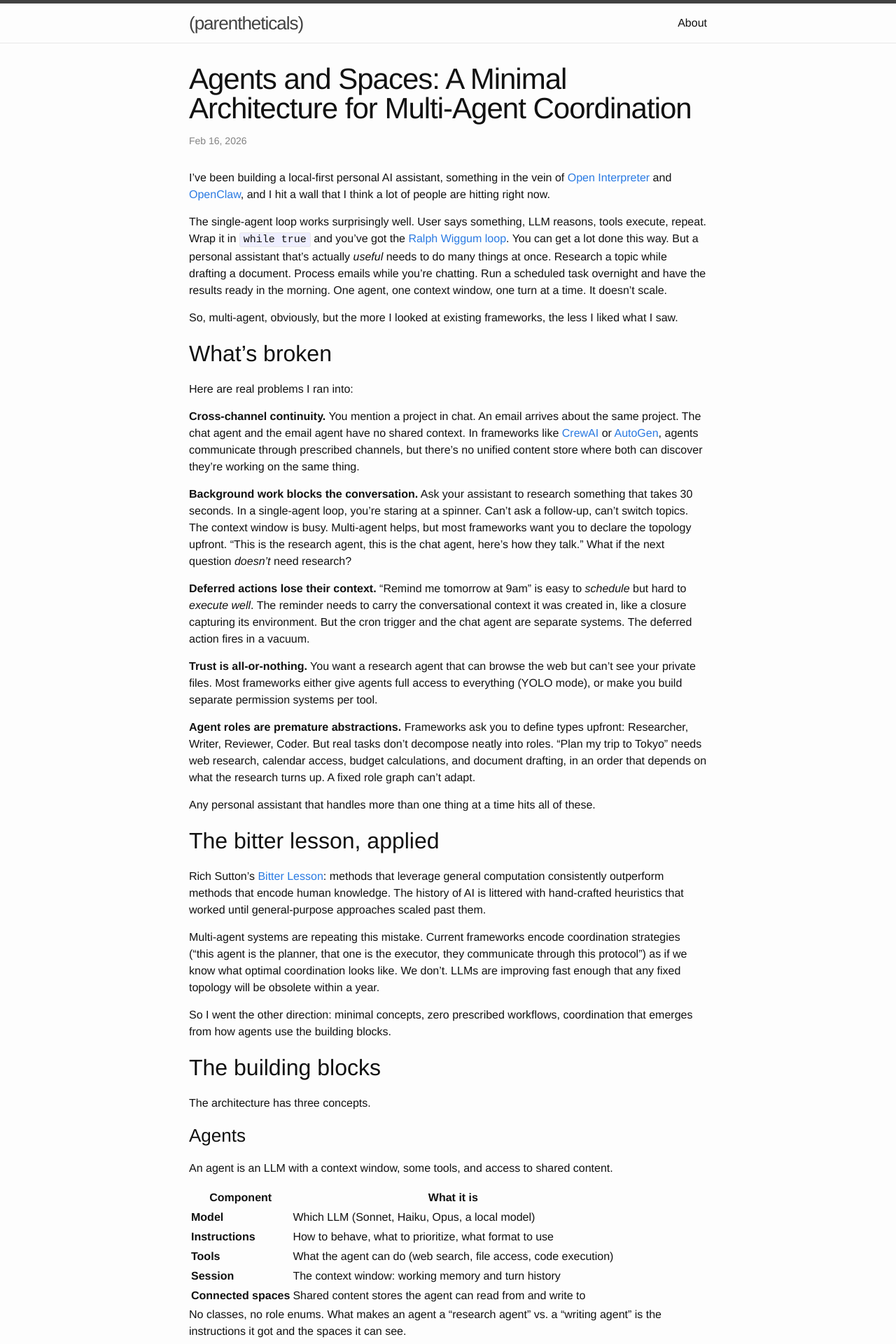
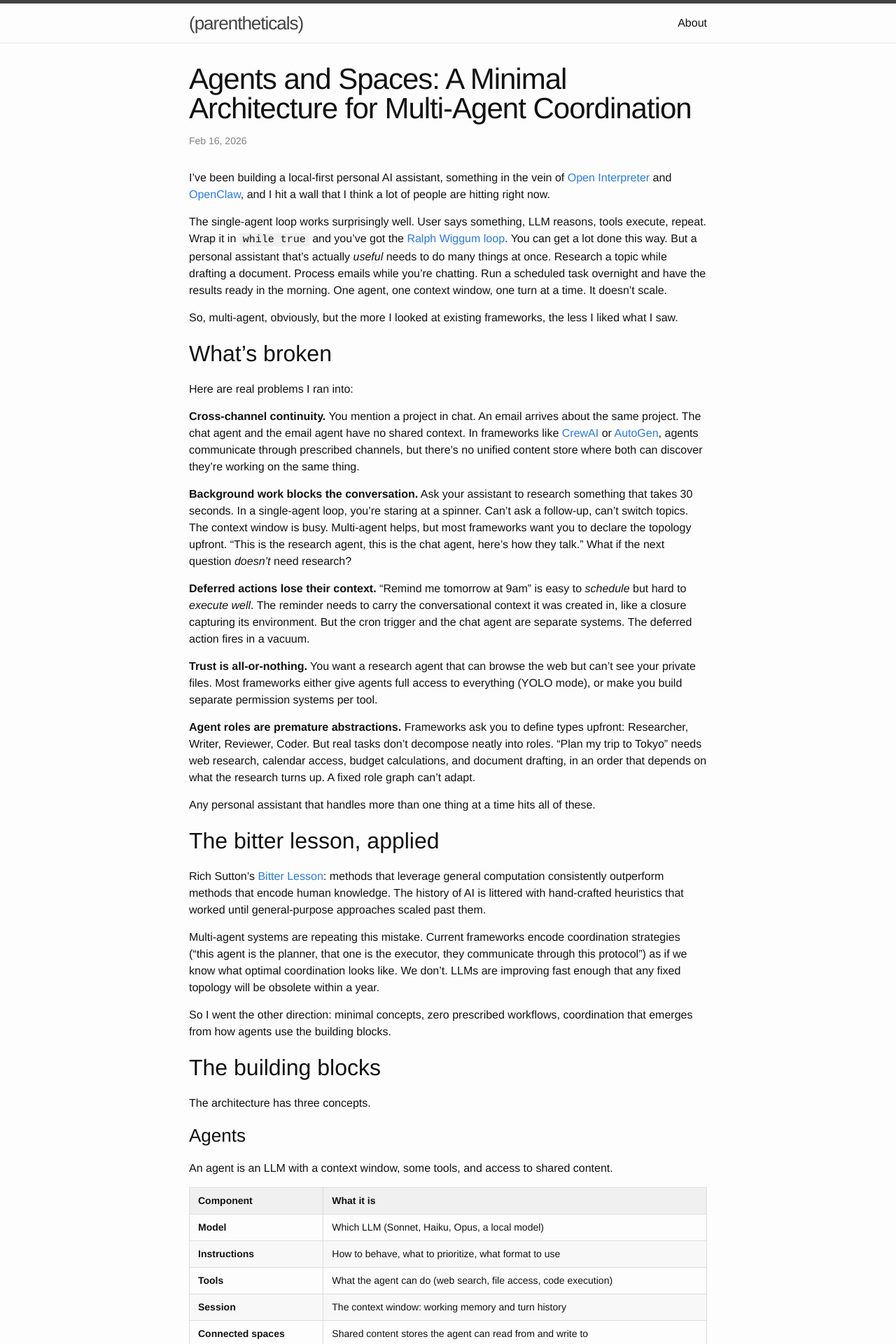
Before and after one commit to thirteen37/thirteen37.github.io, a Jekyll site: the page built from _posts/2026-02-16-agents-and-spaces.md, in a window 1280 px wide. Shown: the top 1920 px of the page at 70% size. Built offline with Jekyll 4.4.1, drawn with Linux system fonts in a browser that asks for light colours.

Commit message:
Add table styles, fix code block backgrounds, enable Rouge highlighting

```diff
--- a/_config.yml
+++ b/_config.yml
@@ -14,3 +14,4 @@ owner: Yu-Xi Lim
 
 # Build settings
 markdown: kramdown
+highlighter: rouge
--- a/_sass/_base.scss
+++ b/_sass/_base.scss
@@ -123,28 +123,54 @@ blockquote {
 
 
 /**
+ * Tables
+ */
+table {
+    width: 100%;
+    border-collapse: collapse;
+    margin-bottom: $spacing-unit / 2;
+    font-size: $small-font-size;
+
+    th, td {
+        padding: 8px 12px;
+        border: 1px solid #ddd;
+        text-align: left;
+    }
+
+    th {
+        background-color: #f0f0f0;
+        font-weight: 600;
+    }
+
+    tr:nth-child(even) {
+        background-color: #f8f8f8;
+    }
+}
+
+
+
+/**
  * Code formatting
  */
 pre,
 code {
     font-size: 15px;
-    border: 1px solid $grey-color-light;
     border-radius: 3px;
-    background-color: #eef;
 }
 
 code {
     padding: 1px 5px;
+    background-color: #f0f0f0;
 }
 
 pre {
     padding: 8px 12px;
-    overflow-x: scroll;
+    overflow-x: auto;
 
     > code {
-        border: 0;
         padding-right: 0;
         padding-left: 0;
+        background-color: transparent;
     }
 }
 
--- a/_sass/_syntax-highlighting.scss
+++ b/_sass/_syntax-highlighting.scss
@@ -2,7 +2,7 @@
  * Syntax highlighting styles
  */
 .highlight {
-    background: #fff;
+    background: transparent;
     @extend %vertical-rhythm;
 
     .c     { color: #998; font-style: italic } // Comment
```
